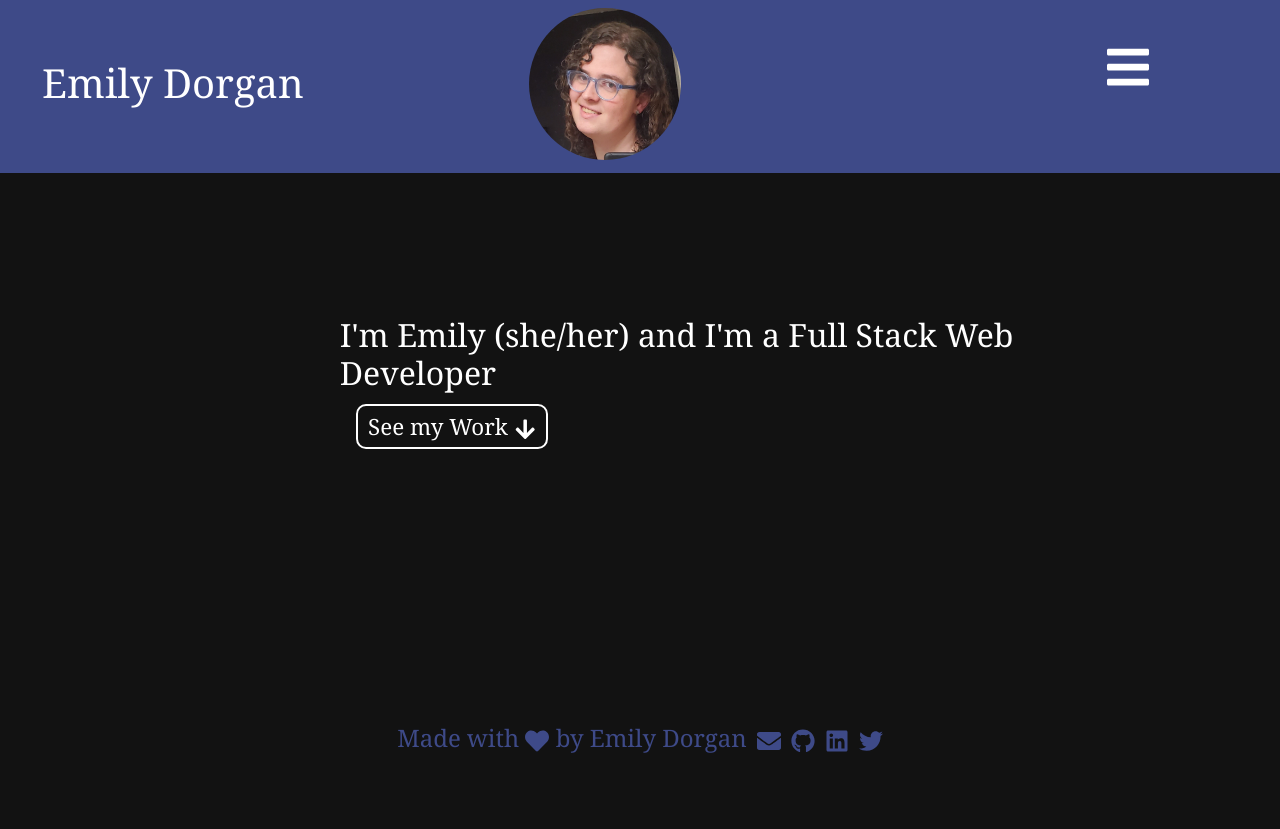
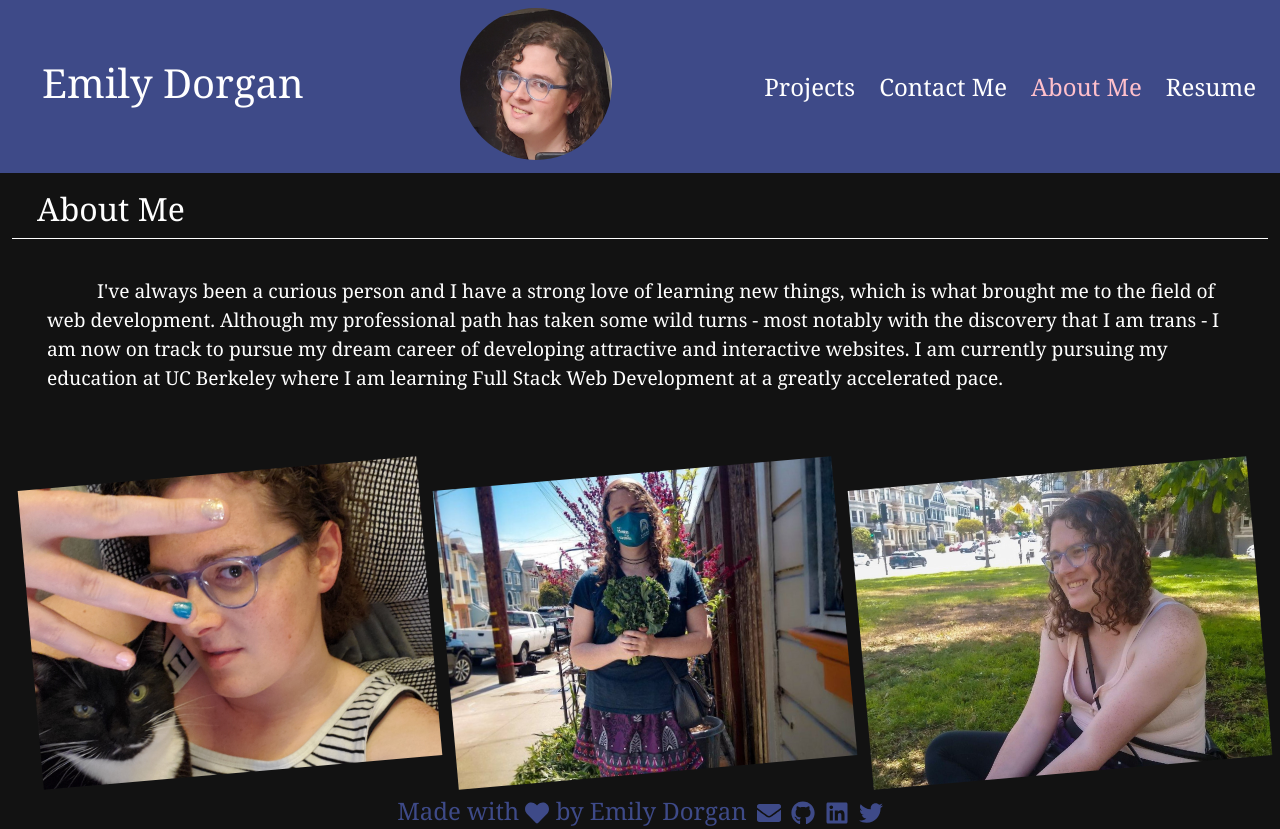
Before and after one commit to emdorgan/react-portfolio, a React (Create React App) app: page / in a window 1280 px wide. Before the commit the page ends 800 px from the top, so only its background shows below. Built offline with nearby package versions, Linux system fonts and the light colour scheme.

Commit message:
fixed the screen resize issue in the nav, it now doesn't display 3 bar menu until screensize is less than 990

```diff
--- a/src/App.css
+++ b/src/App.css
@@ -30,14 +30,7 @@
   padding-left: 30px;
 }
 
-.custom-align{
-  flex-grow: 0;
-  position: absolute;
-  right: 0;
-  top: 100%;
-  background-color: var(--mainSiteColor);
-  padding: 0px 10px 10px 10px;
-}
+
 
 .profile {
   height: 152px;
@@ -59,7 +52,6 @@ nav {
 
 section {
   color: white;
-  height: 90vh;
   padding-top:  190px;
   margin-left: 2%;
   margin-right: 2%;
@@ -138,9 +130,6 @@ section article {
 .contact-me a:hover {
   color:rgb(113, 137, 180);
 }
-.contact-me i {
-  padding: 5px;
-}
 
 .custom-form {
   display: flex;
@@ -193,7 +182,8 @@ section article {
 }
 
 footer {
-  float: bottom;
+  margin-bottom: 0;
+  margin-top: 20px;
   text-align: center;
   font-size: 1.5em;
   color:var(--mainSiteColor)
@@ -211,7 +201,14 @@ footer a:hover {
     height: 100px;
     width: 100px;
   }
-
+  .custom-align{
+    flex-grow: 0;
+    position: absolute;
+    right: 0;
+    top: 100%;
+    background-color: var(--mainSiteColor);
+    padding: 0px 10px 10px 10px;
+  }
   section {
     padding-top:  140px;
 
@@ -221,9 +218,6 @@ footer a:hover {
     height: auto;
     max-width: 200px;
     max-height: 150px;
-  }
-  #portfolio {
-    height: 250vh;
   }
 
   .custom-card {
@@ -251,13 +245,7 @@ footer a:hover {
     width: 16rem;
   }
 
-  #portfolio {
-    height: 310vh;
-  }
   .landing-text {
     margin: 10% 5% 20% 5%;
   }
-  #about-me {
-    height: 130vh;
-  }
 }
--- a/src/App.js
+++ b/src/App.js
@@ -2,10 +2,14 @@
 import './App.css';
 import React from "react";
 import PortfolioContainer from "./components/PortfolioContainer";
+import Footer from "./components/Footer"
 
 function App() {
   return (
-    <PortfolioContainer />
+    <div>
+      <PortfolioContainer />
+      <Footer/>
+    </div>
   );
 }
 
--- a/src/components/Nav.js
+++ b/src/components/Nav.js
@@ -7,9 +7,11 @@ import {FaBars} from 'react-icons/fa'
 export default function Nav({ currentPage, handlePageChange }){
 
     const [dropdown, setDropdown] = useState(false);
+    // const [resize, setResize] = useState(true);
+
+
 
     const toggleDropdown = () => {
-        console.log(dropdown)
         if(dropdown){
             setDropdown(false);
         } else{
@@ -17,10 +19,46 @@ export default function Nav({ currentPage, handlePageChange }){
         }
     }
 
+    if(window.outerWidth > 990){
+        return (<ul className="navbar-nav custom-align">
+                    <li className="nav-item p-1">
+                        <a
+                            href = "#portfolio"
+                            onClick={() => handlePageChange('Portfolio')}
+                            className={currentPage === 'Portfolio' ? 'nav-link custom-active' : 'nav-link'}
+                        >
+                            Projects
+                        </a>
+                    </li>
+                    <li className="nav-item p-1">
+                        <a
+                            href = "#contact"
+                            onClick={() => handlePageChange('Contact')}
+                            className={currentPage === 'Contact' ? 'nav-link custom-active' : 'nav-link'}
+                        >
+                            Contact Me
+                        </a>
+                    </li>
+                    <li className="nav-item p-1">
+                        <a
+                            href = "#about"
+                            onClick={() => handlePageChange('About')}
+                            className={currentPage === 'About' ? 'nav-link custom-active' : 'nav-link'}
+                        >
+                            About Me
+                        </a>
+                    </li>
+                    <li className="nav-item p-1">
+                        <a className="nav-link" href ={resume} target="_blank" rel="noreferrer">Resume</a>
+                    </li>
+                </ul>
+        )
+    } else{
     return(
         <nav id="navbarNav">
             <FaBars className="toggler" onClick={toggleDropdown} />
-            {dropdown ? (<ul className="navbar-nav custom-align">
+            {dropdown ? (
+                <ul className="navbar-nav custom-align">
                     <li className="nav-item p-1">
                         <a
                             href = "#portfolio"
@@ -59,3 +97,4 @@ export default function Nav({ currentPage, handlePageChange }){
         </nav>
     )
 }
+}
--- a/src/components/PortfolioContainer.js
+++ b/src/components/PortfolioContainer.js
@@ -10,7 +10,7 @@ import Contact from './pages/Contact';
 document.body.style = "font-family: Georgia, 'Times New Roman', Times, serif; background-color: #121212;";
 
 export default function PortfolioContainer() {
-    const [currentPage, setCurrentPage] = useState('Home');
+    const [currentPage, setCurrentPage] = useState('About');
 
     const renderPage = () => {
         if(currentPage === 'Home') {
@@ -33,7 +33,6 @@ export default function PortfolioContainer() {
         <div className="app">
             <Header currentPage={currentPage} handlePageChange={handlePageChange} />
             {renderPage()}
-            <Footer/>
         </div>
     )
 }
--- a/src/components/pages/Contact.js
+++ b/src/components/pages/Contact.js
@@ -54,7 +54,7 @@ export default function Contact(){
                     <li>Linkedin: <a href="https://www.linkedin.com/in/emily-dorgan/"><FaLinkedin /> https://www.linkedin.com/in/emily-dorgan/</a></li>
                     <li>Instagram: <a href="https://twitter.com/PrezMoocow"><FaTwitter/> https://twitter.com/PrezMoocow</a></li>
                 </ul>
-                <p>Alternatively, use this form</p>
+                <p>Alternatively, use this form:</p>
             </article>
             <div>
                 <form className="form custom-form">
```
Also changed, not shown: 1 other file (tests, documents, lock files or other folders). Lines whose indentation alone changed are shown as unchanged.
